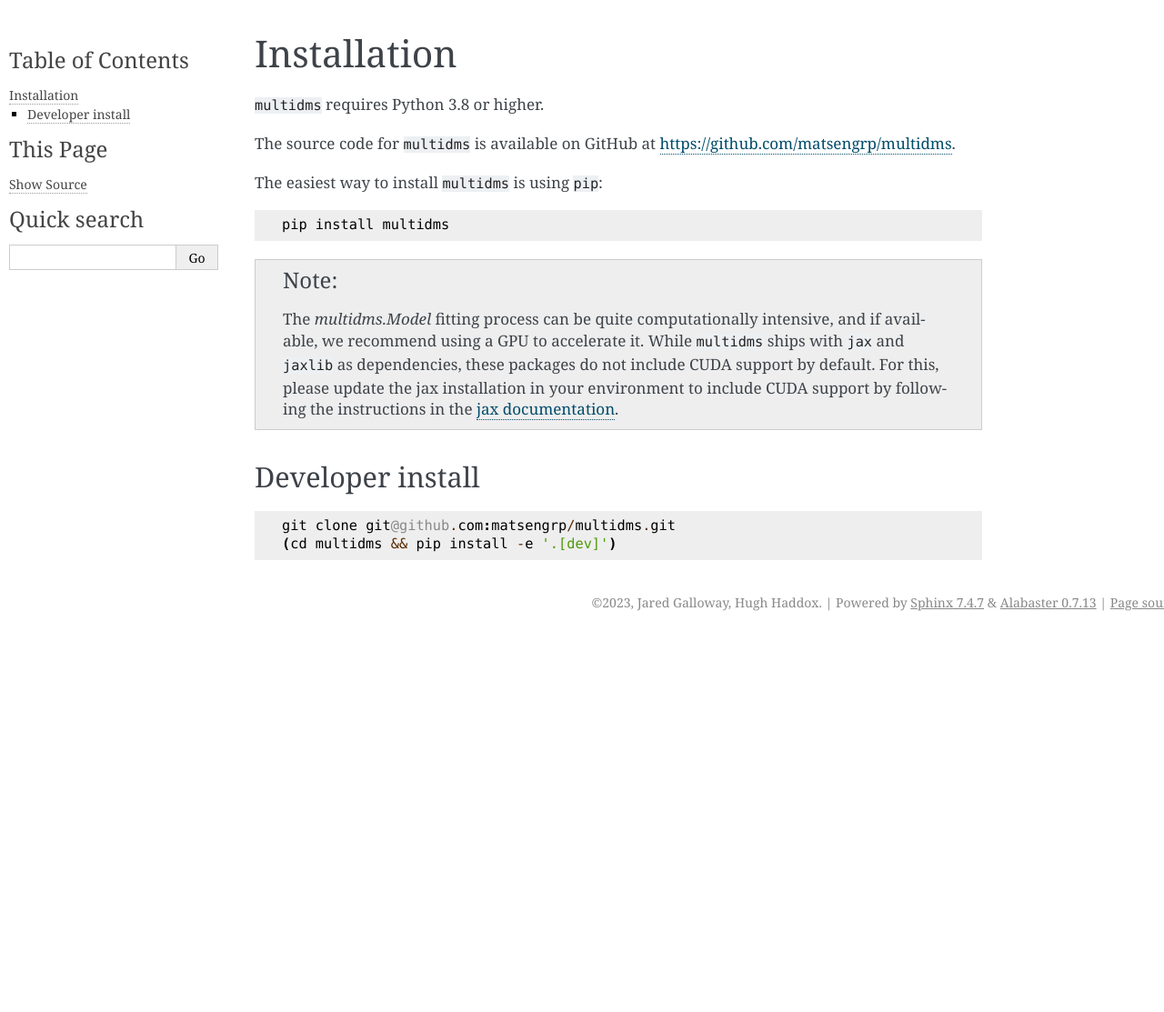
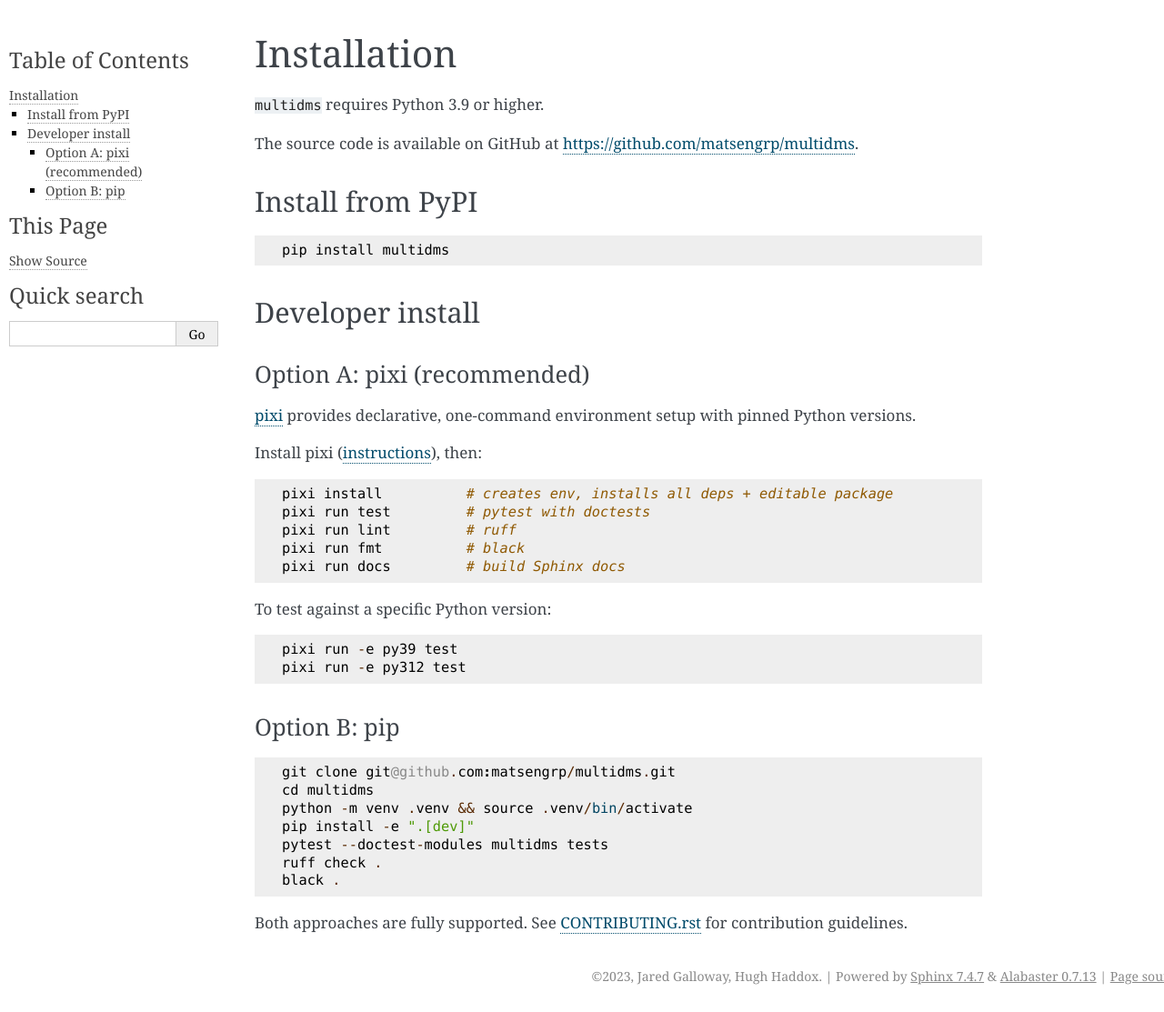
Before and after one commit to matsengrp/multidms, a Sphinx documentation site: the page built from docs/installation.rst, in a window 1280 px wide. Shown: the whole page at 91% size. Built offline with Sphinx 7.4.7, drawn with Linux system fonts in a browser that asks for light colours; pages that are not in the unit, such as notebooks, are missing from menus; before the commit the page ends 900 px from its top, so only the background shows below that.

Commit message:
Consolidate installation docs into single source of truth (#203) (#204)
Make docs/installation.rst the canonical page for both end-user and
developer install instructions. README.md and CONTRIBUTING.rst now
link to it instead of duplicating content.

- Fix Python version: 3.8 → 3.9 (matches pyproject.toml)
- Remove outdated GPU/CUDA note
- Add pixi + pip developer workflows to installation.rst
- Trim README Development section to a pointer
- Remove duplicated pixi section from CONTRIBUTING.rst

Co-authored-by: Claude Opus 4.6 (1M context) <noreply@anthropic.com>

```diff
--- a/docs/installation.rst
+++ b/docs/installation.rst
@@ -1,30 +1,54 @@
 Installation
 ============
 
-``multidms`` requires Python 3.8 or higher.
+``multidms`` requires Python 3.9 or higher.
 
-The source code for ``multidms`` is available on GitHub at https://github.com/matsengrp/multidms.
+The source code is available on GitHub at
+https://github.com/matsengrp/multidms.
 
-The easiest way to install ``multidms`` is using ``pip``:
+Install from PyPI
+-----------------
 
 .. code-block::
 
    pip install multidms
 
-.. note::
-
-   The `multidms.Model` fitting process can be quite computationally intensive,
-   and if available, we recommend using a GPU to accelerate it.
-   While ``multidms`` ships with ``jax`` and ``jaxlib`` as dependencies,
-   these packages do not include CUDA support by default.
-   For this, please update the jax installation in your environment to include CUDA support
-   by following the instructions in the
-   `jax documentation <https://github.com/google/jax#pip-installation-gpu-cuda-installed-via-pip-easier>`_.
-
 Developer install
 -----------------
 
-.. code-block::
+Option A: pixi (recommended)
++++++++++++++++++++++++++++++
 
-   git clone git@github.com:matsengrp/multidms.git
-   (cd multidms && pip install -e '.[dev]')
+`pixi <https://pixi.sh>`_ provides declarative, one-command environment
+setup with pinned Python versions.
+
+Install pixi (`instructions <https://pixi.sh/latest/#installation>`_),
+then::
+
+    pixi install          # creates env, installs all deps + editable package
+    pixi run test         # pytest with doctests
+    pixi run lint         # ruff
+    pixi run fmt          # black
+    pixi run docs         # build Sphinx docs
+
+To test against a specific Python version::
+
+    pixi run -e py39 test
+    pixi run -e py312 test
+
+Option B: pip
++++++++++++++
+
+::
+
+    git clone git@github.com:matsengrp/multidms.git
+    cd multidms
+    python -m venv .venv && source .venv/bin/activate
+    pip install -e ".[dev]"
+    pytest --doctest-modules multidms tests
+    ruff check .
+    black .
+
+Both approaches are fully supported.
+See `CONTRIBUTING.rst <https://github.com/matsengrp/multidms/blob/main/CONTRIBUTING.rst>`_
+for contribution guidelines.
```
Also changed, not shown: CONTRIBUTING.rst (+3 -18 lines), README.md (+3 -26 lines).
